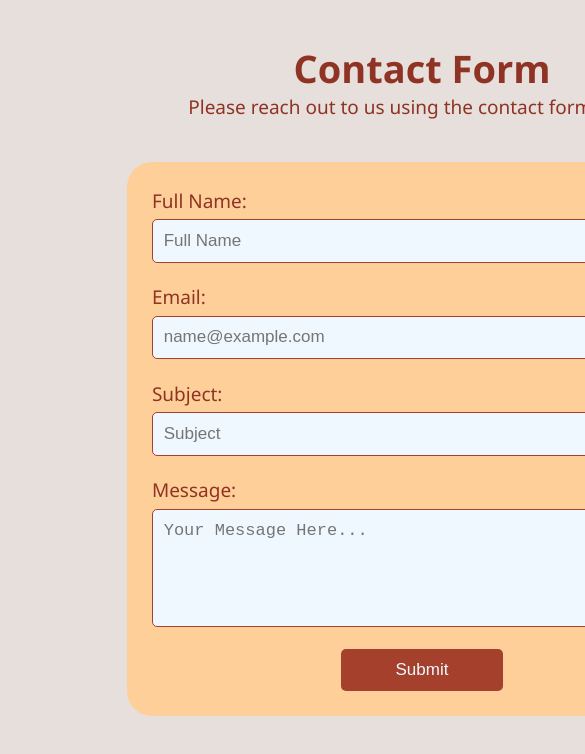
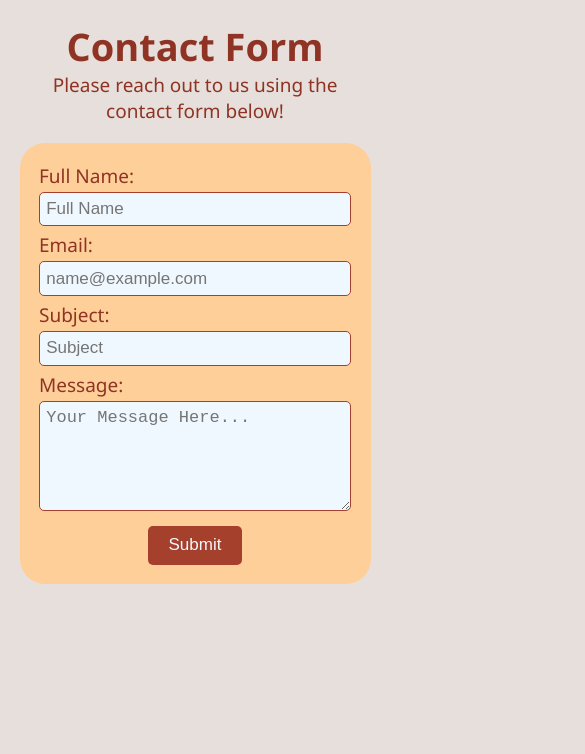
Before and after one commit to NMekks/Elevvo-Internship-Task2-Contact-Form, a plain HTML site: page contactForm.html in a window 390 px wide. Shown: the top 754 px of the page, 585 px wide, since content can reach past the window. Drawn offline with Linux system fonts and the light colour scheme.

Commit message:
added media queries for mobile responsiveness and mades some changes to original styling

```diff
--- a/styles.css
+++ b/styles.css
@@ -6,31 +6,32 @@
 body {
   font-family: "Segoe UI", Tahoma, Geneva, Verdana, sans-serif;
   font-size: 19px;
-  width: 100vh;
+  width: 100%;
   margin: auto;
   background-color: rgb(230, 223, 219);
 }
 
-h1, p {
-    color: #8f3424;
+h1,
+p {
+  color: #8f3424;
 }
 
 .page-content {
-  margin-top: 5%;
+  margin-top: 3%;
   margin-left: 0;
   text-align: center;
 }
 
 .contact-form {
-  width: 70%;
-  padding:3%;
-  margin-top: 5%;
+  width: 35%;
+  padding: 3%;
+  margin-top: 2%;
   background: #ffcf99;
   border-radius: 25px;
 }
 
 label {
-    color: #8f3424;
+  color: #8f3424;
 }
 .contact-form input[type="text"],
 input[type="email"],
@@ -47,7 +48,7 @@ textarea {
   padding: 2%;
   width: 100%;
   margin-top: 1%;
-  margin-bottom: 4%;
+  margin-bottom: 2%;
 }
 
 .contact-form .submit-btn {
@@ -67,5 +68,29 @@ textarea {
 }
 
 .contact-form .submit-btn:hover {
-    opacity: 80%;
+  opacity: 80%;
 }
+
+@media screen and (max-width: 576px) {
+  .page-content {
+    width: 90%;
+    margin: 5% auto;
+    text-align: center;
+  }
+  .contact-form {
+    width: 90%;
+    padding: 5%;
+  }
+
+  .contact-form input[type="text"],
+  input[type="email"],
+  textarea {
+    width: 100%;
+  }
+
+  .contact-form .submit-btn {
+    width: 30%;
+    margin-top: 5%;
+    padding: 3%;
+  }
+}
```
